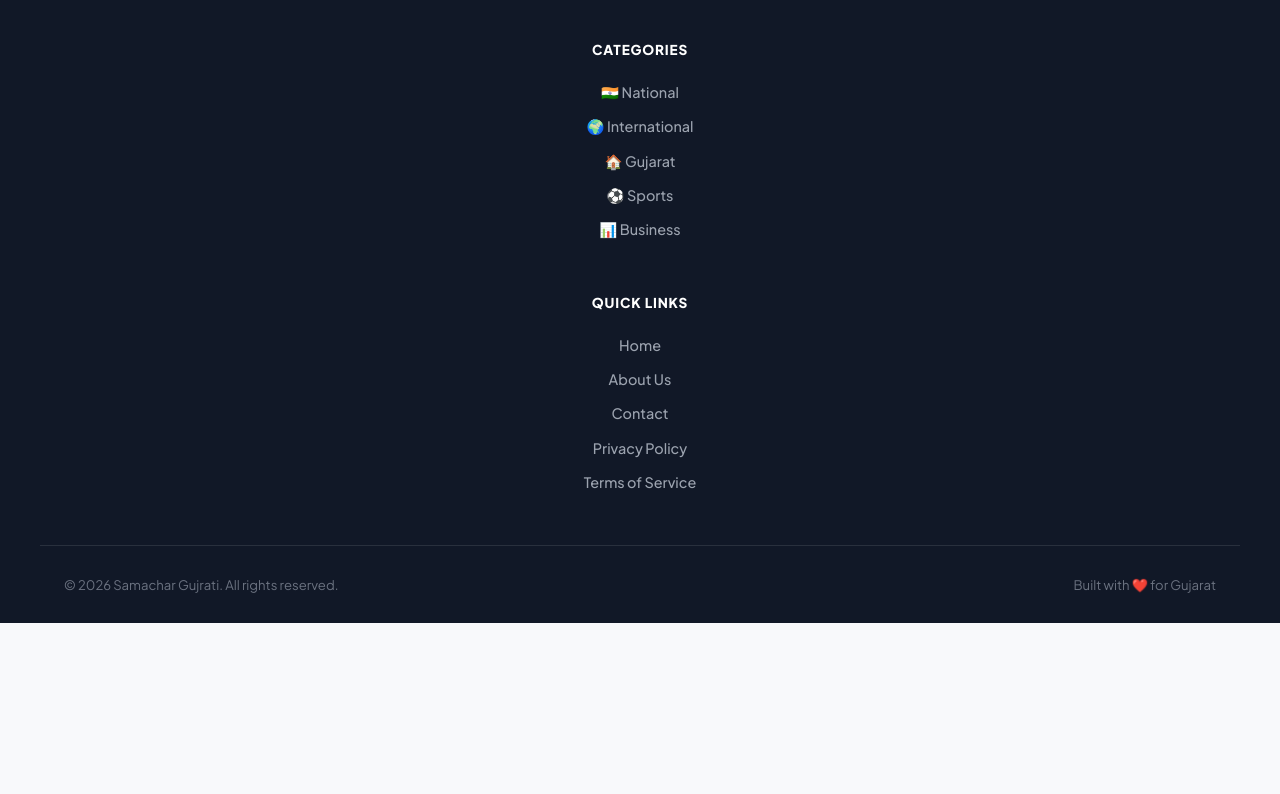
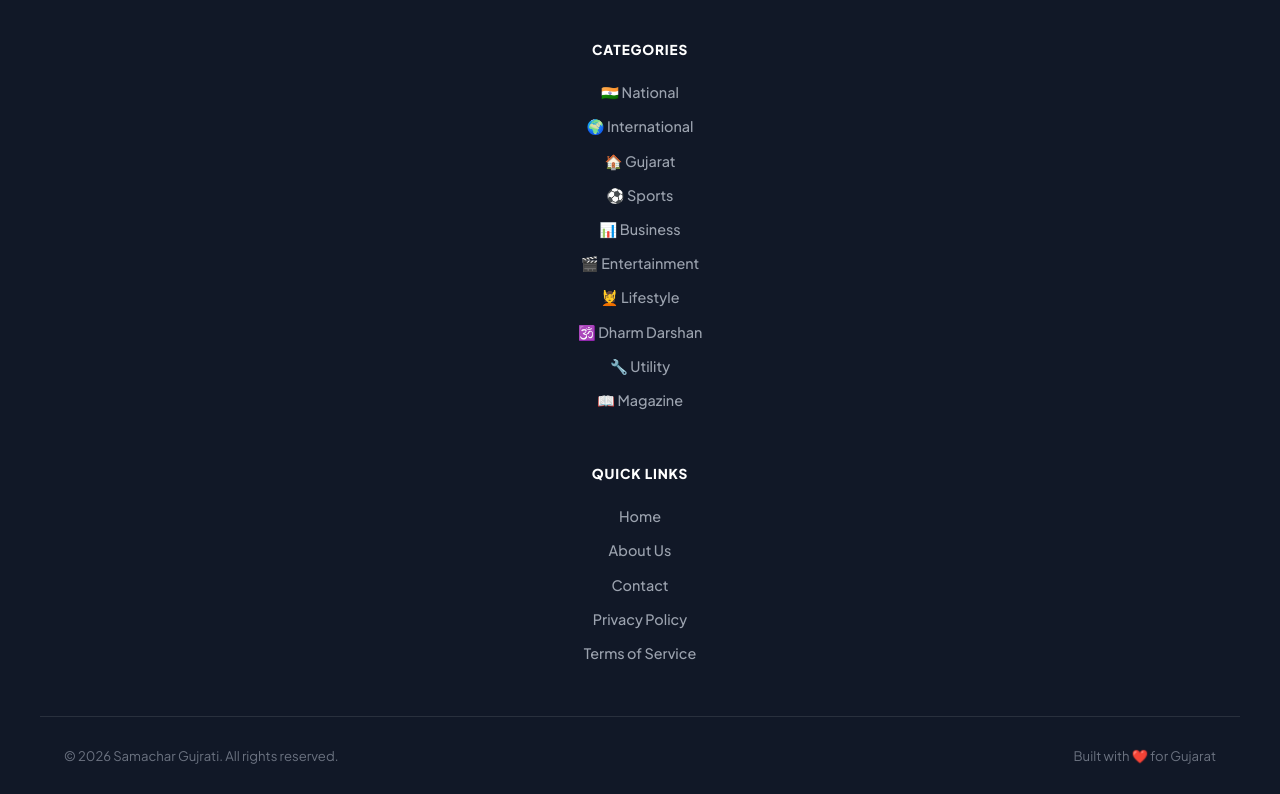
Before and after one commit to kirtankya/ai_studio, a Next.js app in the folder frontend/: page /privacy-policy in a window 1280 px wide. Shown: the part 2475-3269 px from the top of the page. Before the commit the page ends 3098 px from the top, so only its background shows below. Built offline with nearby package versions, Linux system fonts and the light colour scheme; no server answers.

Commit message:
feat: initialize frontend layout, homepage structure, and Divya Bhaskar scraper script

```diff
--- a/frontend/src/app/layout.js
+++ b/frontend/src/app/layout.js
@@ -106,6 +106,11 @@
                 <Link href="/category/gujarat">🏠 Gujarat</Link>
                 <Link href="/category/sports">⚽ Sports</Link>
                 <Link href="/category/business">📊 Business</Link>
+                <Link href="/category/entertainment">🎬 Entertainment</Link>
+                <Link href="/category/lifestyle">💆 Lifestyle</Link>
+                <Link href="/category/dharm-darshan">🕉️ Dharm Darshan</Link>
+                <Link href="/category/utility">🔧 Utility</Link>
+                <Link href="/category/magazine">📖 Magazine</Link>
               </nav>
             </div>
             <div className="footer-legal">
--- a/frontend/src/components/Header.js
+++ b/frontend/src/components/Header.js
@@ -67,6 +67,11 @@
         <Link href="/category/gujarat" onClick={closeMenu}>Gujarat</Link>
         <Link href="/category/sports" onClick={closeMenu}>Sports</Link>
         <Link href="/category/business" onClick={closeMenu}>Business</Link>
+        <Link href="/category/entertainment" onClick={closeMenu}>Entertainment</Link>
+        <Link href="/category/lifestyle" onClick={closeMenu}>Lifestyle</Link>
+        <Link href="/category/dharm-darshan" onClick={closeMenu}>Dharm</Link>
+        <Link href="/category/utility" onClick={closeMenu}>Utility</Link>
+        <Link href="/category/magazine" onClick={closeMenu}>Magazine</Link>
         <Link href="/category/live-news" className="nav-live" onClick={closeMenu}>Live News</Link>
 
         {/* Notification Bell Button */}
```
Also changed, not shown: frontend/src/app/page.js (+15 -0 lines), 1 other file (tests, documents, lock files or other folders).
